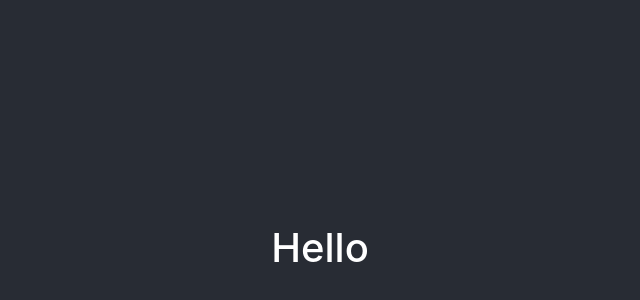
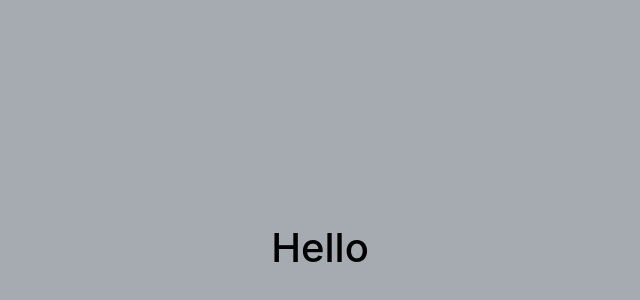
Before and after one commit to paul3bin/cryptography-web-app, a React (Create React App) app: page / in a window 1280 px wide. Shown: the part 148-448 px from the top of the page, without its empty margins (320-960 px from the left). Built offline with nearby package versions, Linux system fonts and the light colour scheme.

Commit message:
Update App.css

```diff
--- a/src/App.css
+++ b/src/App.css
@@ -2,37 +2,21 @@
   text-align: center;
 }
 
-.App-logo {
-  height: 40vmin;
-  pointer-events: none;
-}
-
-@media (prefers-reduced-motion: no-preference) {
-  .App-logo {
-    animation: App-logo-spin infinite 20s linear;
-  }
-}
-
 .App-header {
-  background-color: #282c34;
+  background-color: #a6aab1;
   min-height: 100vh;
   display: flex;
   flex-direction: column;
   align-items: center;
   justify-content: center;
-  font-size: calc(10px + 2vmin);
-  color: white;
+  /* font-size: calc(10px + 2vmin); */
+  color: black;
 }
 
-.App-link {
-  color: #61dafb;
+.container {
+  margin: 10px;
 }
 
-@keyframes App-logo-spin {
-  from {
-    transform: rotate(0deg);
-  }
-  to {
-    transform: rotate(360deg);
-  }
-}
+/* .form-floating {
+  width: 200px;
+} */
```
